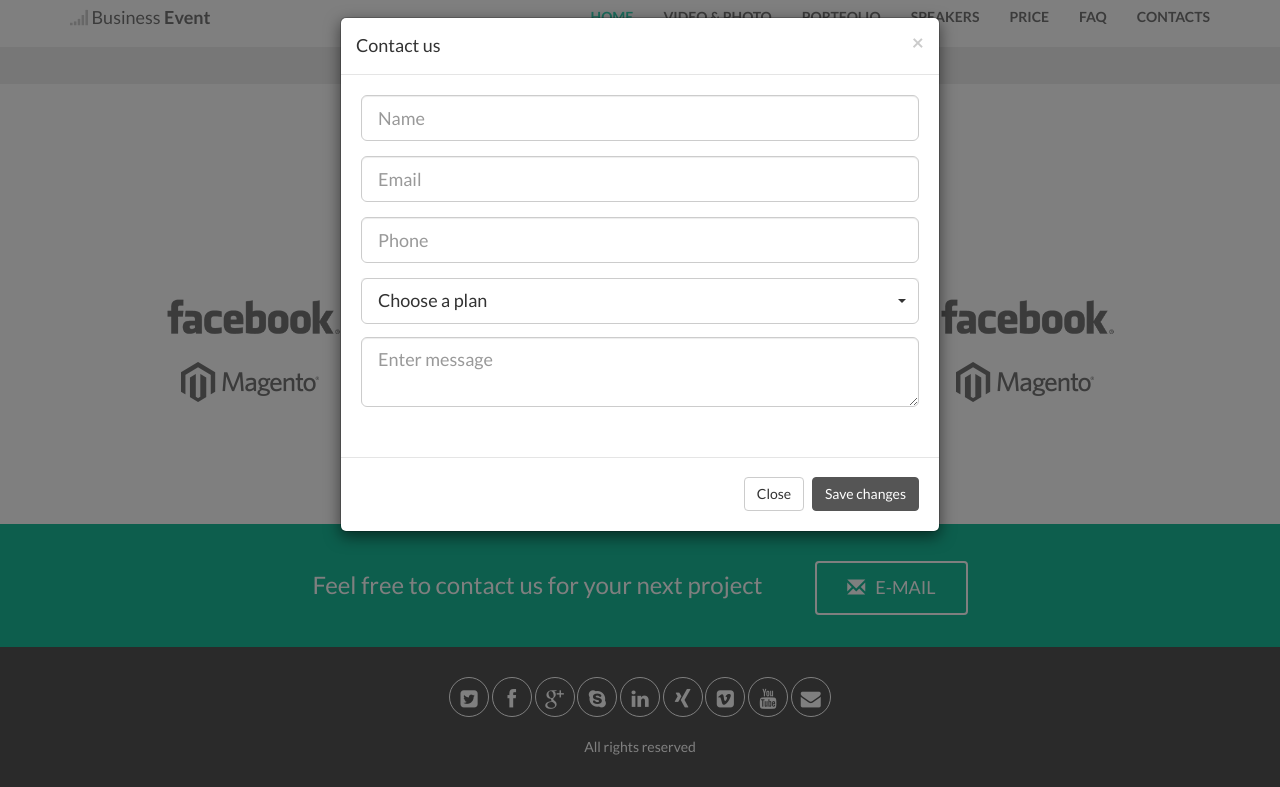
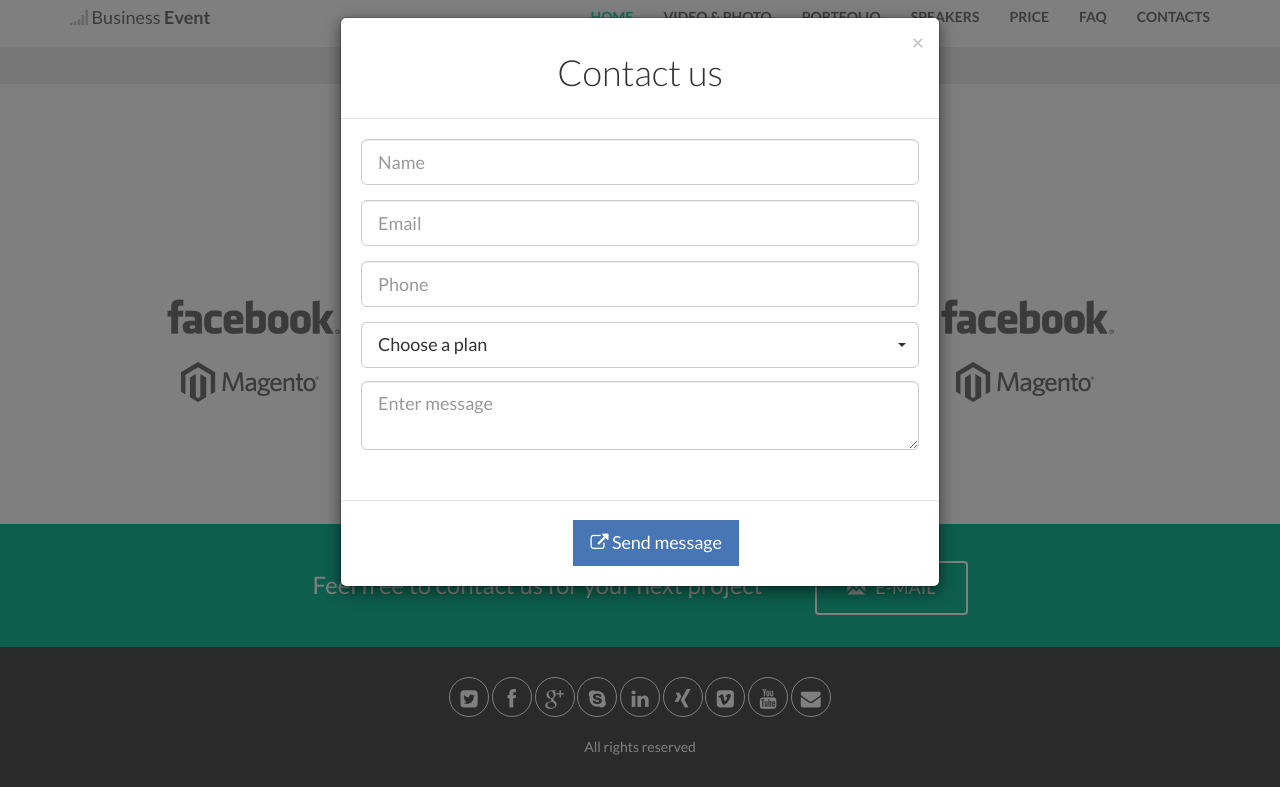
Before and after one commit to pipiy/business_event, a plain HTML site: page index.html in a window 1280 px wide. Both pictures are taken after a click on the link "E-MAIL". Shown: the part 4545-5332 px from the top of the page. Drawn offline with Linux system fonts and the light colour scheme; some packages are replaced by stand-ins of ours; a script that the page names is missing.

Commit message:
customize our contact form

```diff
--- a/assets/css/main.css
+++ b/assets/css/main.css
@@ -1595,6 +1595,13 @@ blockquote:after {
 .form-group .btn {
   background-color: #fff;
 }
+.btn-margin-center {
+  margin: 0 180px;
+}
+.btn-margin-center .btn{
+  background-color: #4875B4;
+  border-color: #4875B4;
+}
 /************************************************
 *** preloader ***
 ************************************************/
--- a/index.html
+++ b/index.html
@@ -628,7 +628,9 @@
         <div class="modal-content">
           <div class="modal-header">
             <button type="button" class="close" data-dismiss="modal"><span aria-hidden="true">&times;</span><span class="sr-only">Close</span></button>
-            <h4 class="modal-title" id="myModalLabel">Contact us</h4>
+            <div class="section-heading text-center">
+              <h1>Contact us</h1>
+            </div>
           </div>
           <div class="modal-body">
             <div class="register">
@@ -658,8 +660,9 @@
             </div>
           </div>
           <div class="modal-footer">
-            <button type="button" class="btn btn-default" data-dismiss="modal">Close</button>
-            <button type="button" class="btn btn-primary">Save changes</button>
+            <div class="col-social-icons btn-margin-center">
+              <a href="#" class="btn btn-live btn-lg btn-margin-top" target="_blank"><i class="fa fa-external-link"></i> Send message</a>
+            </div>
           </div>
         </div>
       </div>
```
